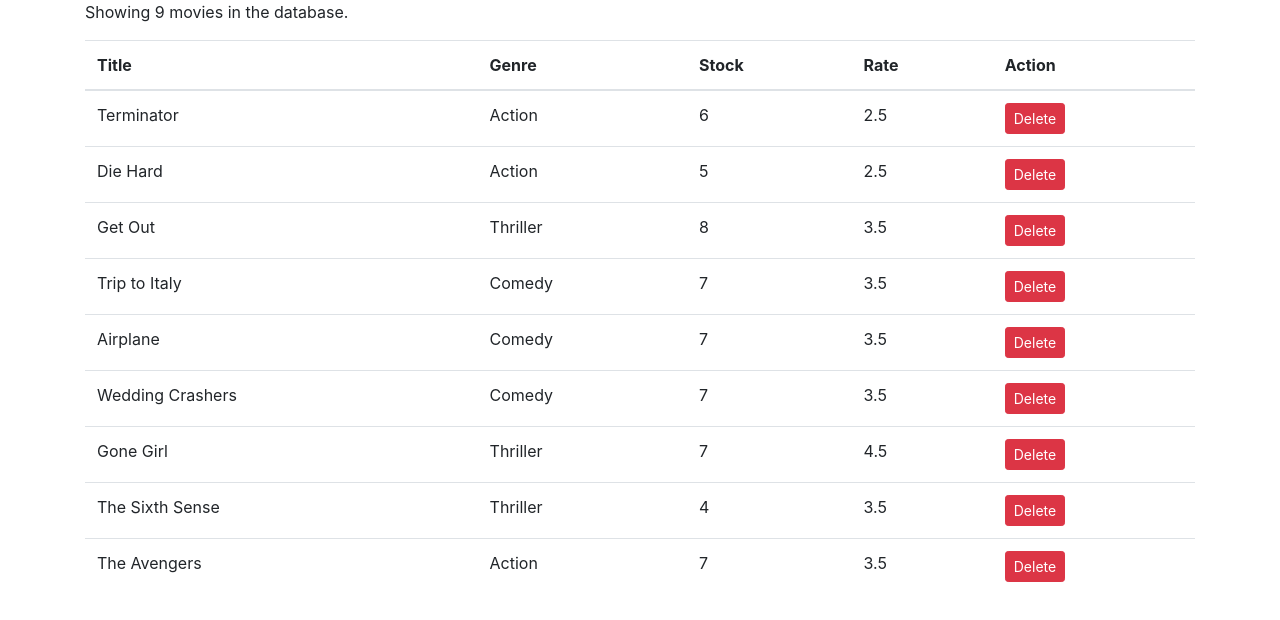
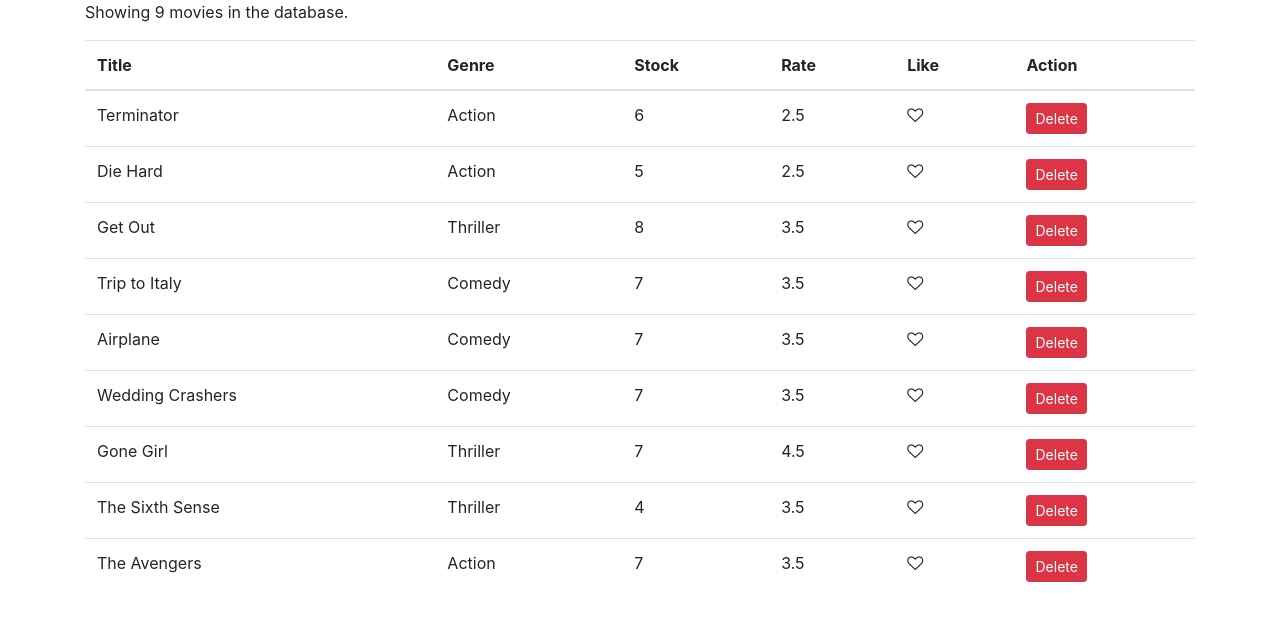
Before and after one commit to BrayoKane/vidly, a React (Create React App) app: page / in a window 1280 px wide. Shown: the top 620 px of the page. Built offline with nearby package versions, Linux system fonts and the light colour scheme.

Commit message:
feat(core): add like component

```diff
--- /dev/null
+++ b/src/components/common/like.jsx
@@ -0,0 +1,13 @@
+import React from 'react';
+
+const Like = (props) => {
+    let classes = "fa fa-heart";
+    if (!props.liked) {
+        classes += "-o"
+    }
+    return (
+        <i onClick={props.onClick} className={classes} aria-hidden="true" style={{cursor: "pointer"}}/>
+    );
+}
+
+export default Like;
--- a/src/components/movies.jsx
+++ b/src/components/movies.jsx
@@ -1,5 +1,6 @@
 import React, {Component} from 'react';
 import {getMovies} from "../services/fakeMovieService";
+import Like from "./common/like";
 
 class Movies extends Component {
     state = {
@@ -8,6 +9,14 @@ class Movies extends Component {
 
     handleDelete = movie => {
         this.setState({movies: this.state.movies.filter(m => m._id !== movie._id)})
+    };
+
+    handleLike = movie => {
+        const movies = [...this.state.movies];
+        const index = movies.indexOf(movie);
+        movies[index] = {...movies[index]};
+        movies[index].liked =! movies[index].liked;
+        this.setState({movies});
     };
 
     render() {
@@ -28,6 +37,7 @@ class Movies extends Component {
                         <th>Genre</th>
                         <th>Stock</th>
                         <th>Rate</th>
+                        <th>Like</th>
                         <th>Action</th>
                     </tr>
                     </thead>
@@ -38,6 +48,9 @@ class Movies extends Component {
                             <td>{movie.genre.name}</td>
                             <td>{movie.numberInStock}</td>
                             <td>{movie.dailyRentalRate}</td>
+                            <td>
+                                <Like liked={movie.liked} onClick={() => this.handleLike(movie)} />
+                            </td>
                             <td>
                                 <button onClick={() => this.handleDelete(movie)}
                                         className="btn btn-danger btn-sm">Delete
```
